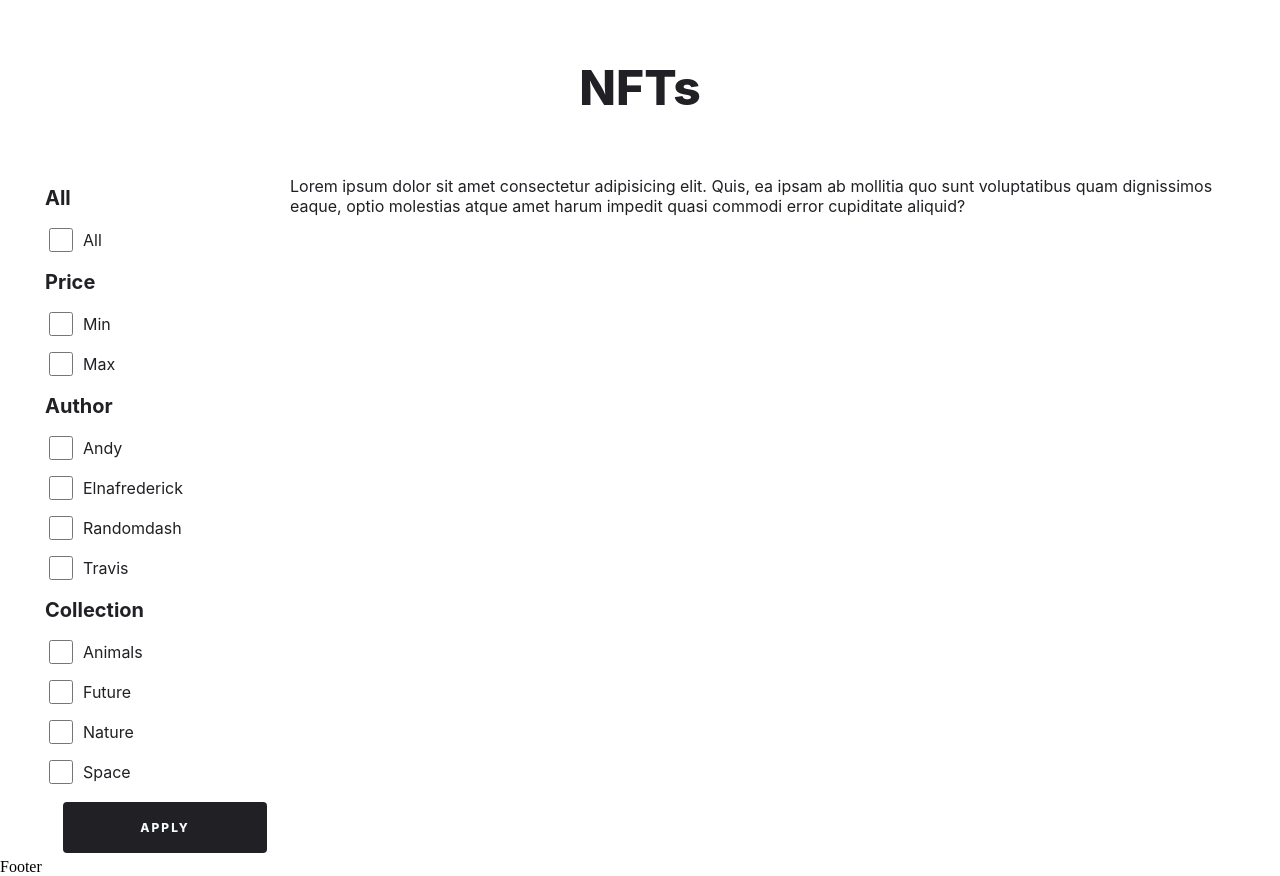
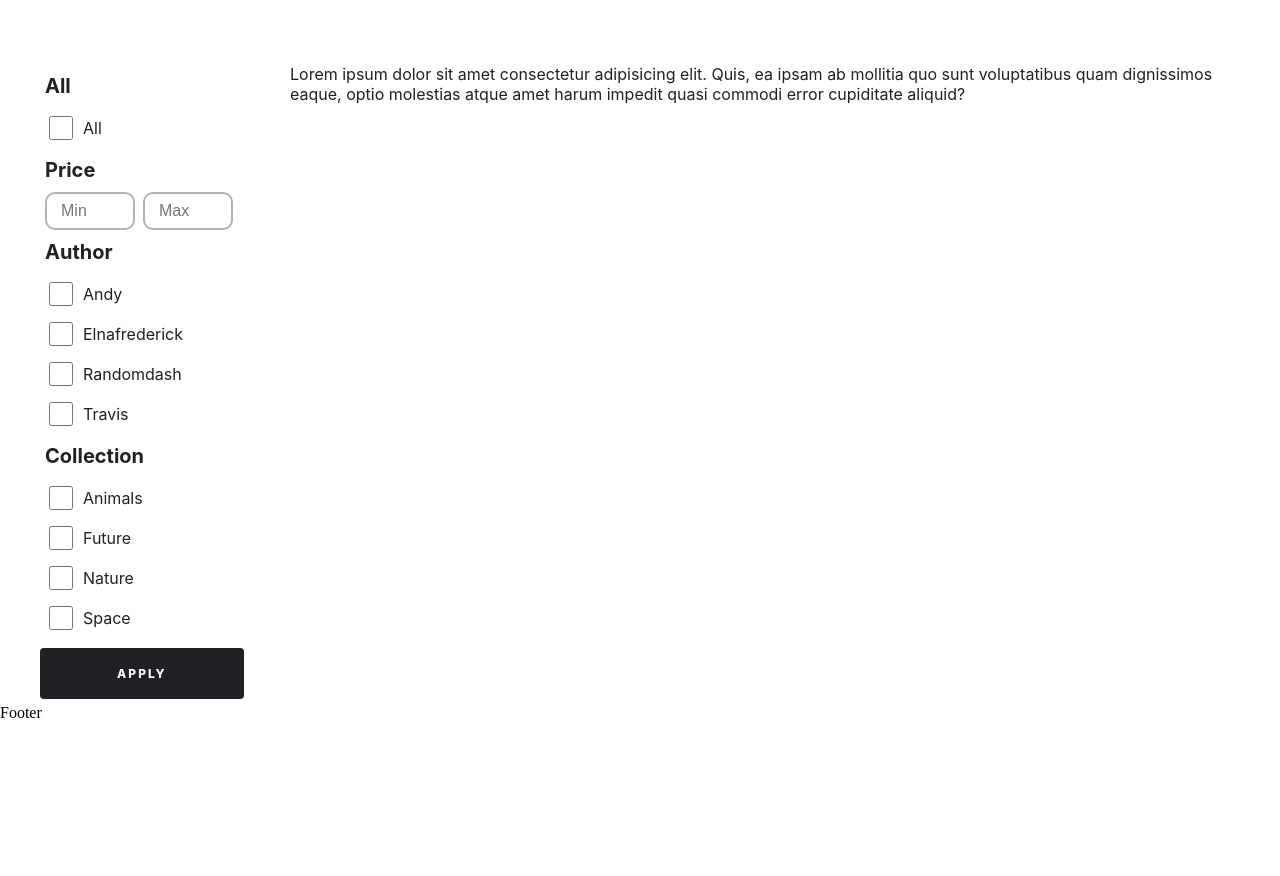
Before and after one commit to marcik357/fe_14__final_project, a React (Create React App) app: page / in a window 1280 px wide. After the commit the page ends 800 px from the top, so only its background shows below. Built offline with nearby package versions, Linux system fonts and the light colour scheme.

Commit message:
UPDATE: made changes in block with price, delete title

```diff
--- a/src/components/Filter/filter.module.scss
+++ b/src/components/Filter/filter.module.scss
@@ -21,12 +21,8 @@ button {
     padding: 0 24px;
   }
 
-  &__title {
-    margin-bottom: 40px;
-    font-size: 32px;
-    font-weight: 800;
-    line-height: 40px;
-    text-align: center;
+  &__wrapper {
+    margin-top: 40px;
   }
 
   &__openBtn {
@@ -116,7 +112,7 @@ button {
 
   &__sideItem label:hover {
     border-radius: 4px;
-    outline: 2px solid #1966f7;
+    outline: 2px solid black;
   }
 
   &__sideItem input {
@@ -124,6 +120,25 @@ button {
     height: 24px;
     margin: 0 10px 0 0;
     cursor: pointer;
+  }
+
+  &__sideItemValue {
+    display: flex;
+    align-items: center;
+    gap: 8px;
+    font-size: 16px;
+  }
+
+  &__sideItemValue input {
+    max-width: 90px;
+    padding: 8px 14px;
+    border: 2px solid rgba(0, 0, 0, .3);
+    border-radius: 10px;
+    font-size: 16px;
+  }
+
+  &__sideItemValue input:hover {
+    border: 2px solid black;
   }
 
   &__sideFooter {
@@ -143,6 +158,10 @@ button {
     cursor: pointer;
   }
   // content with sidebar-filter
+  &__content {
+    margin-top: 15px;
+  }
+
   &__contentList {
     width: 100%;
   }
@@ -170,13 +189,15 @@ button {
       padding: 0 40px;
     }
 
-    &__title {
-      margin-bottom: 64px;
-      font-size: 48px;
-      line-height: 48px;
+    &__wrapper {
+      margin-top: 64px;
     }
 
     &__openBtn {
+      display: none;
+    }
+
+    &__sideWrapper {
       display: none;
     }
     // content with sidebar-filter
@@ -194,12 +215,19 @@ button {
       flex-shrink: 0;
       width: 250px;
       height: max-content;
+      // border-top: 1px solid #e9e9e9;
+      // border-right: 1px solid #e9e9e9;
+      // border-bottom: 1px solid #e9e9e9;
     }
 
     &__sideBody {
       height: calc(100% - 64px);
       padding: 0 5px 5px;
       overflow-y: auto;
+    }
+
+    &__sideFooter {
+      text-align: inherit;
     }
   }
 }
--- a/src/components/Filter/index.jsx
+++ b/src/components/Filter/index.jsx
@@ -11,18 +11,16 @@ function Filter() {
   const openModal = () => {
     setIsOpen(true);
   };
-  const closeModal = (e) => {
-    e.preventDefault();
+  const closeModal = () => {
     setIsOpen(false);
   };
   return (
     <div className={styles.filter}>
       <div className={styles.filter__container}>
-        <h2 className={styles.filter__title}>NFTs</h2>
         <div className={styles.filter__wrapper}>
           <button className={styles.filter__openBtn} type="button" onClick={openModal}>Filters</button>
           <div className={`${styles.filter__sideWrapperBckg} ${isOpen ? styles.open : ''}`} onClick={closeModal}>
-            <div className={`${styles.filter__sideWrapper} ${isOpen ? styles.open : ''}`}>
+            <div className={`${styles.filter__sideWrapper} ${isOpen ? styles.open : ''}`} onClick={(event) => event.stopPropagation()}>
               <div className={styles.filter__sideHeader}>
                 <button className={styles.filter__sideCloseBtn} type="button" onClick={closeModal}>
                   <img src={left} alt="left-img" />
@@ -38,17 +36,9 @@ function Filter() {
                   </label>
                 </div>
                 <h4 className={styles.filter__sideCategoryTitle}>Price</h4>
-                <div className={styles.filter__sideItem}>
-                  <label htmlFor="min">
-                    <input type="checkbox" id="min" name="min" />
-                    Min
-                  </label>
-                </div>
-                <div className={styles.filter__sideItem}>
-                  <label htmlFor="max">
-                    <input type="checkbox" id="max" name="max" />
-                    Max
-                  </label>
+                <div className={styles.filter__sideItemValue}>
+                  <input type="text" id="minPrice" name="minPrice" placeholder="Min" />
+                  <input type="text" id="maxPrice" name="maxPrice" placeholder="Max" />
                 </div>
                 <h4 className={styles.filter__sideCategoryTitle}>Author</h4>
                 <div className={styles.filter__sideItem}>
@@ -120,17 +110,9 @@ function Filter() {
                   </label>
                 </div>
                 <h4 className={styles.filter__sideCategoryTitle}>Price</h4>
-                <div className={styles.filter__sideItem}>
-                  <label htmlFor="min">
-                    <input type="checkbox" id="min" name="min" />
-                    Min
-                  </label>
-                </div>
-                <div className={styles.filter__sideItem}>
-                  <label htmlFor="max">
-                    <input type="checkbox" id="max" name="max" />
-                    Max
-                  </label>
+                <div className={styles.filter__sideItemValue}>
+                  <input type="text" id="minPrice" name="minPrice" placeholder="Min" />
+                  <input type="text" id="maxPrice" name="maxPrice" placeholder="Max" />
                 </div>
                 <h4 className={styles.filter__sideCategoryTitle}>Author</h4>
                 <div className={styles.filter__sideItem}>
```
